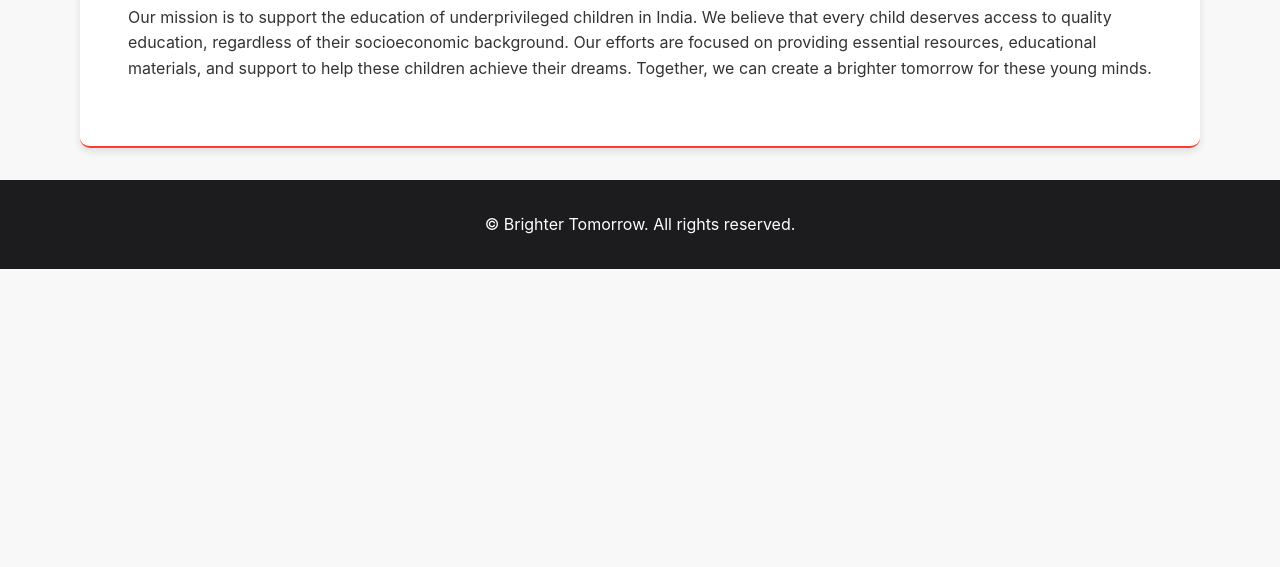
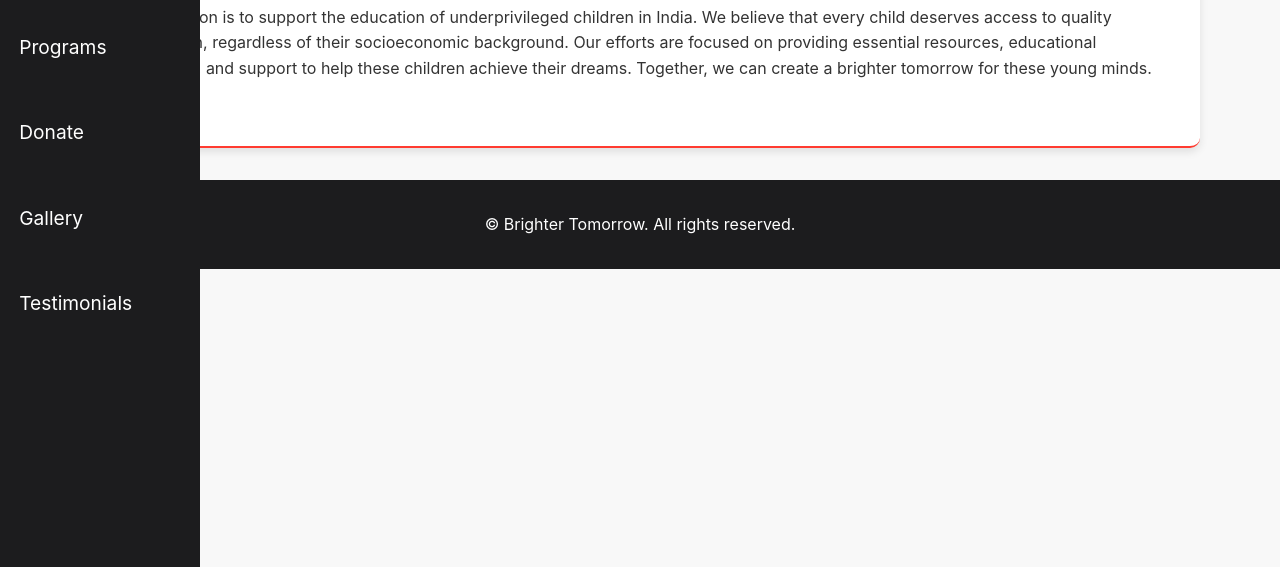
Before and after one commit to Shreycodesbetter/united, a plain HTML site: page index.html in a window 1280 px wide. Shown: the part 233-800 px from the top of the page. Drawn offline with Linux system fonts and the light colour scheme.

Commit message:
Update styles.css

```diff
--- a/styles.css
+++ b/styles.css
@@ -46,6 +46,10 @@ header h1 {
 }
 
 .sidebar:hover {
+    left: 0;
+}
+
+body:hover .sidebar {
     left: 0;
 }
 
```
